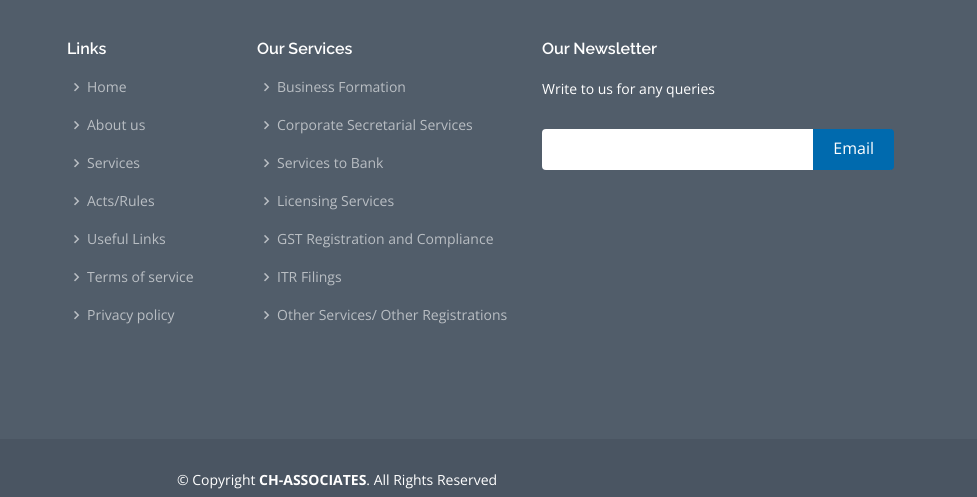
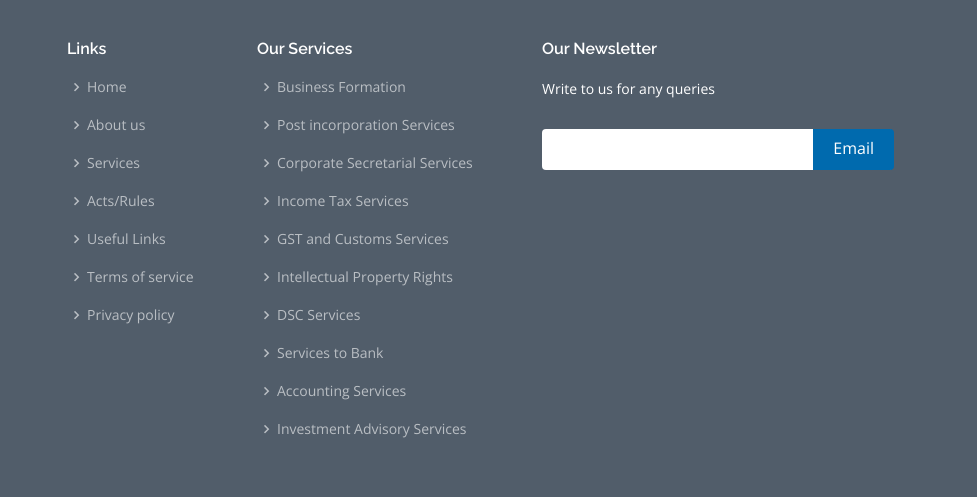
Before and after one commit to Ajith-cu/CH-Associates, a plain HTML site: page Acts&Rules.html in a window 1280 px wide. Shown: the part 2668-3165 px from the top of the page, 303-1280 px from the left. Drawn offline with nearby package versions, Linux system fonts and the light colour scheme.

Commit message:
footer services updated

```diff
--- a/Acts&Rules.html
+++ b/Acts&Rules.html
@@ -317,33 +317,45 @@
               <ul>
                 <li>
                   <i class="bx bx-chevron-right"></i>
-                  <a href="services.html">Business Formation</a>
+                  <a href="services.html#a">Business Formation</a>
                 </li>
                 <li>
                   <i class="bx bx-chevron-right"></i>
-                  <a href="services.html">Corporate Secretarial Services</a>
+                  <a href="services.html#b">Post incorporation Services </a>
                 </li>
                 <li>
                   <i class="bx bx-chevron-right"></i>
-                  <a href="services.html">Services to Bank</a>
+                  <a href="services.html#c">Corporate Secretarial Services </a>
                 </li>
                 <li>
                   <i class="bx bx-chevron-right"></i>
-                  <a href="services.html">Licensing Services</a>
+                  <a href="services.html#d">Income Tax Services </a>
                 </li>
                 <li>
                   <i class="bx bx-chevron-right"></i>
-                  <a href="services.html">GST Registration and Compliance</a>
+                  <a href="services.html#e">GST and Customs Services </a>
                 </li>
                 <li>
                   <i class="bx bx-chevron-right"></i>
-                  <a href="services.html">ITR Filings</a>
+                  <a href="services.html#f">Intellectual Property Rights </a>
                 </li>
                 <li>
                   <i class="bx bx-chevron-right"></i>
-                  <a href="services.html"
-                    >Other Services/ Other Registrations</a
+                  <a href="services.html#g"
+                    >DSC Services </a
                   >
+                </li>
+                <li>
+                  <i class="bx bx-chevron-right"></i>
+                  <a href="services.html#h">Services to Bank </a>
+                </li>
+                <li>
+                  <i class="bx bx-chevron-right"></i>
+                  <a href="services.html#i">Accounting Services </a>
+                </li>
+                <li>
+                  <i class="bx bx-chevron-right"></i>
+                  <a href="services.html#j">Investment Advisory Services </a>
                 </li>
               </ul>
             </div>
```
Also changed, not shown: UsefulLinks.html (+20 -8 lines), contact.html (+20 -8 lines), index.html (+20 -8 lines), services.html (+21 -7 lines).
